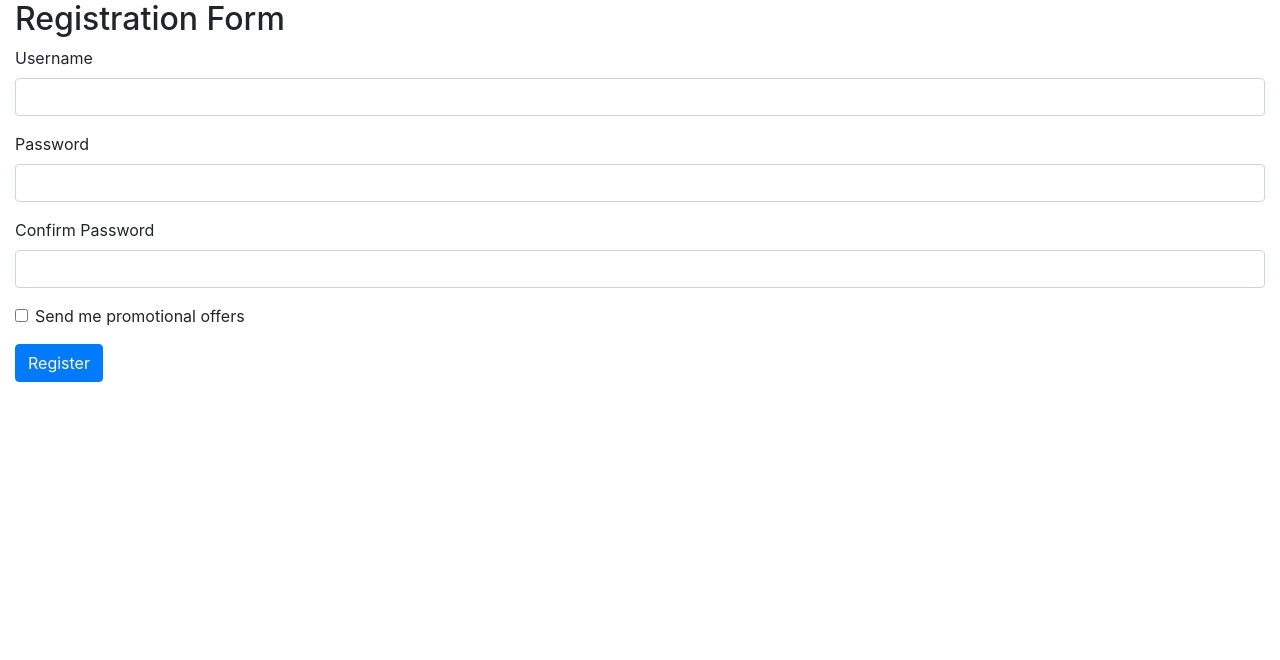
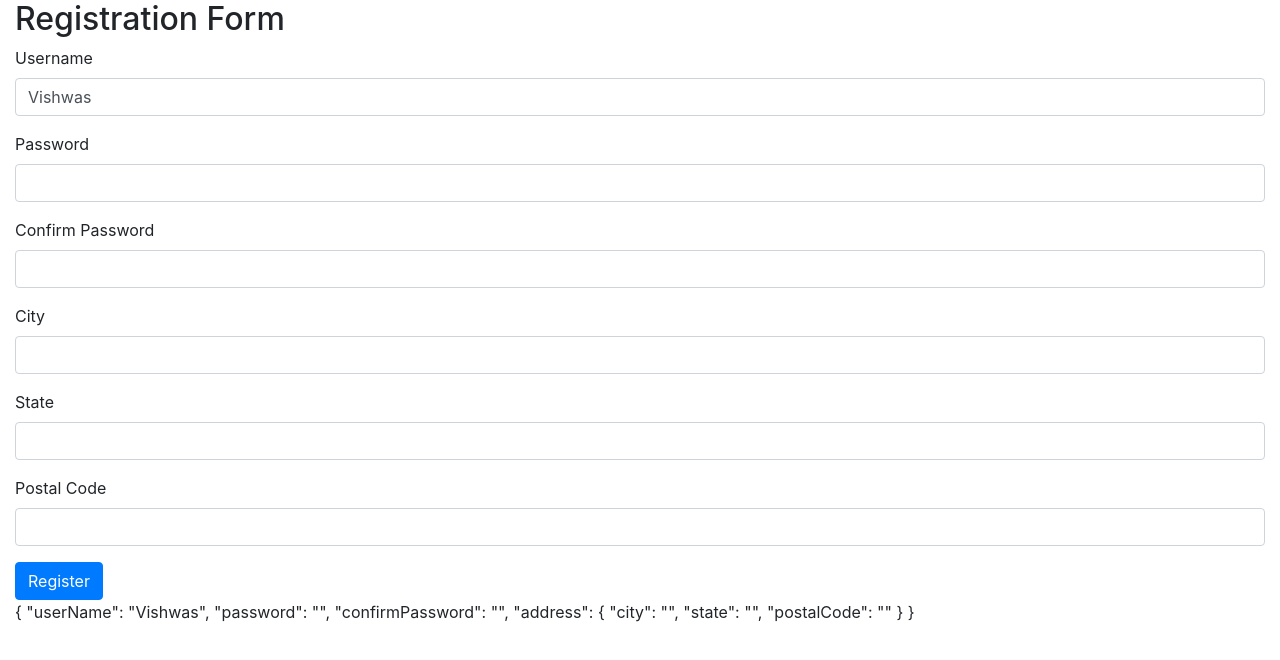
Before and after one commit to gopinav/Angular-Forms-Tutorial, an Angular app in the folder reactive-forms/: page / in a window 1280 px wide. Shown: the top 660 px of the page. Built offline with nearby package versions, Linux system fonts and the light colour scheme.

Commit message:
Nested form groups

```diff
--- a/reactive-forms/src/app/app.component.html
+++ b/reactive-forms/src/app/app.component.html
@@ -1,30 +1,44 @@
 <div class="container-fluid">
   <h2>Registration Form</h2>
 
-  <form>
+  <form [formGroup]="registrationForm">
     <div class="form-group">
       <label>Username</label>
-      <input type="text" class="form-control">
+      <input type="text" formControlName="userName" class="form-control">
     </div>
 
     <div class="form-group">
       <label>Password</label>
-      <input type="password" class="form-control">
+      <input type="password" formControlName="password" class="form-control">
     </div>
 
     <div class="form-group">
       <label>Confirm Password</label>
-      <input type="password" class="form-control">
+      <input type="password" formControlName="confirmPassword" class="form-control">
     </div>
 
-    <div class="form-check mb-3">
-      <input class="form-check-input" type="checkbox" name="subscribe">
-      <label class="form-check-label">
-        Send me promotional offers
-      </label>
+    <div formGroupName="address">
+
+      <div class="form-group">
+        <label>City</label>
+        <input type="text" formControlName="city" class="form-control">
+      </div>
+
+      <div class="form-group">
+        <label>State</label>
+        <input type="text" formControlName="state" class="form-control">
+      </div>
+
+      <div class="form-group">
+        <label>Postal Code</label>
+        <input type="text" formControlName="postalCode" class="form-control">
+      </div>
+
     </div>
 
     <button class="btn btn-primary" type="submit">Register</button>
 
   </form>
+
+  {{registrationForm.value | json}}
 </div>
--- a/reactive-forms/src/app/app.component.ts
+++ b/reactive-forms/src/app/app.component.ts
@@ -1,4 +1,5 @@
 import { Component } from '@angular/core';
+import { FormGroup, FormControl } from '@angular/forms';
 
 @Component({
   selector: 'app-root',
@@ -6,5 +7,14 @@
   styleUrls: ['./app.component.css']
 })
 export class AppComponent {
-  title = 'app';
+  registrationForm = new FormGroup({
+    userName: new FormControl('Vishwas'),
+    password: new FormControl(''),
+    confirmPassword: new FormControl(''),
+    address: new FormGroup({
+      city: new FormControl(''),
+      state: new FormControl(''),
+      postalCode: new FormControl('')
+    })
+  });
 }
```
